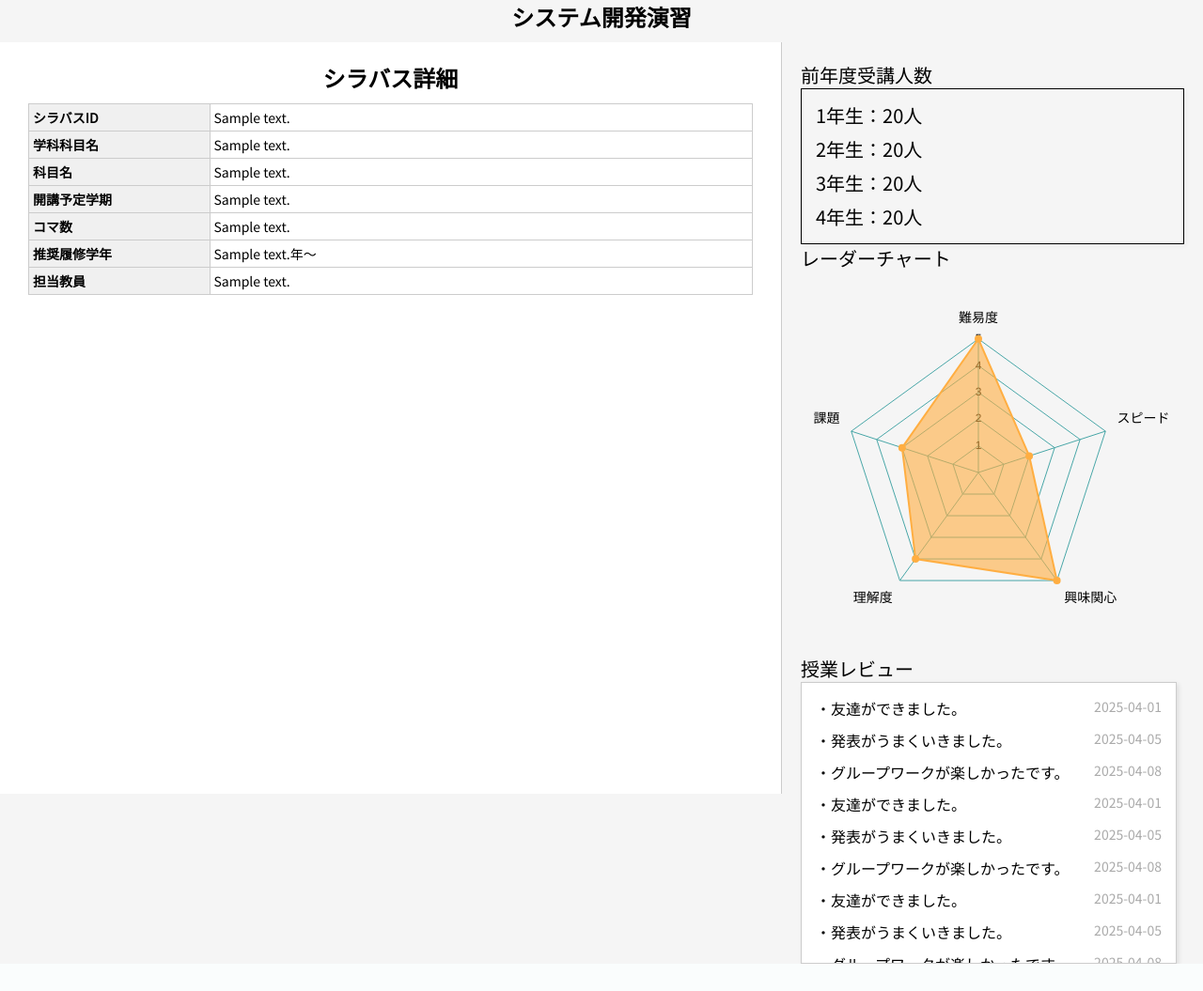
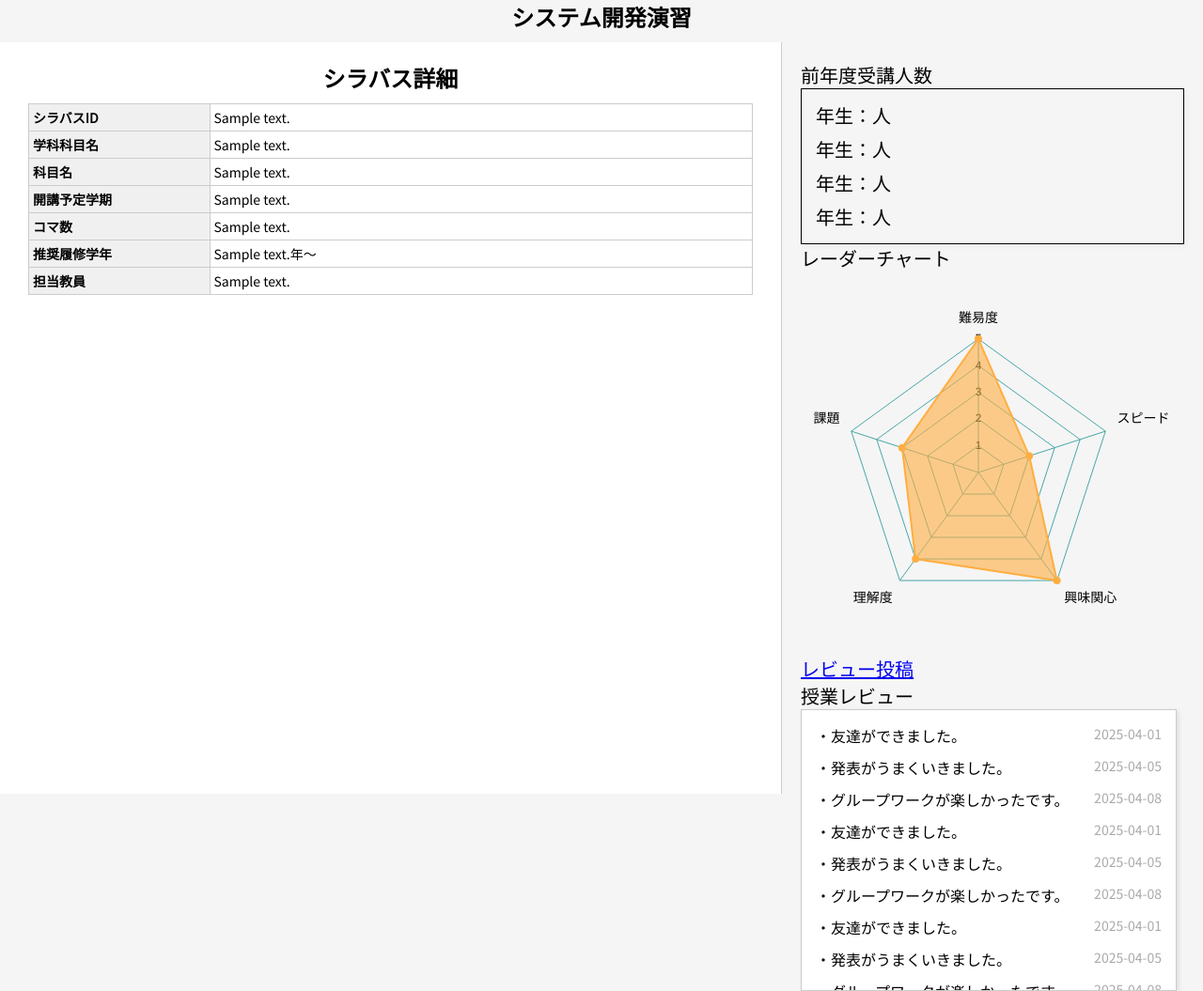
Before and after one commit to yoshiokaharuto/2025_spring_hakkason, a Flask app: template templates/sllabusconfirm.html in a window 1280 px wide. Shown: the part 80-1135 px from the top of the page at 94% size. Before the commit the page ends 1106 px from the top, so only its background shows below. Run offline with Flask 3, Linux system fonts and the light colour scheme; the template is opened without the code that fills it: most values are stand-ins (such as "Sample title", 1, 10 or a date in 2020).

Commit message:
レビュー投稿への遷移

```diff
--- a/templates/sllabusconfirm.html
+++ b/templates/sllabusconfirm.html
@@ -60,17 +60,17 @@
             </table>
         </div>
 
-        <!-- 右側：前年度受講人数 -->
         <div class="right">
             <div class="section-title">前年度受講人数</div>
             <div class="box">
-                <p>1年生：20人</p>
-                <p>2年生：20人</p>
-                <p>3年生：20人</p>
-                <p>4年生：20人</p>
+                <p>{{prev_data[0][0]}}年生：{{prev_data[0][1]}}人</p>
+                <p>{{prev_data[1][0]}}年生：{{prev_data[1][1]}}人</p>
+                <p>{{prev_data[2][0]}}年生：{{prev_data[2][1]}}人</p>
+                <p>{{prev_data[3][0]}}年生：{{prev_data[3][1]}}人</p>
             </div>
             <div class="section-title">レーダーチャート</div>
             <canvas id="radarChart" width="100" height="100"></canvas>
+            <a href="{{url_for('review_form')}}?id={{detail_data[0]}}">レビュー投稿</a>
             <div class="section-title">授業レビュー</div>
             <div class="review-box">
                 <ul>
```
